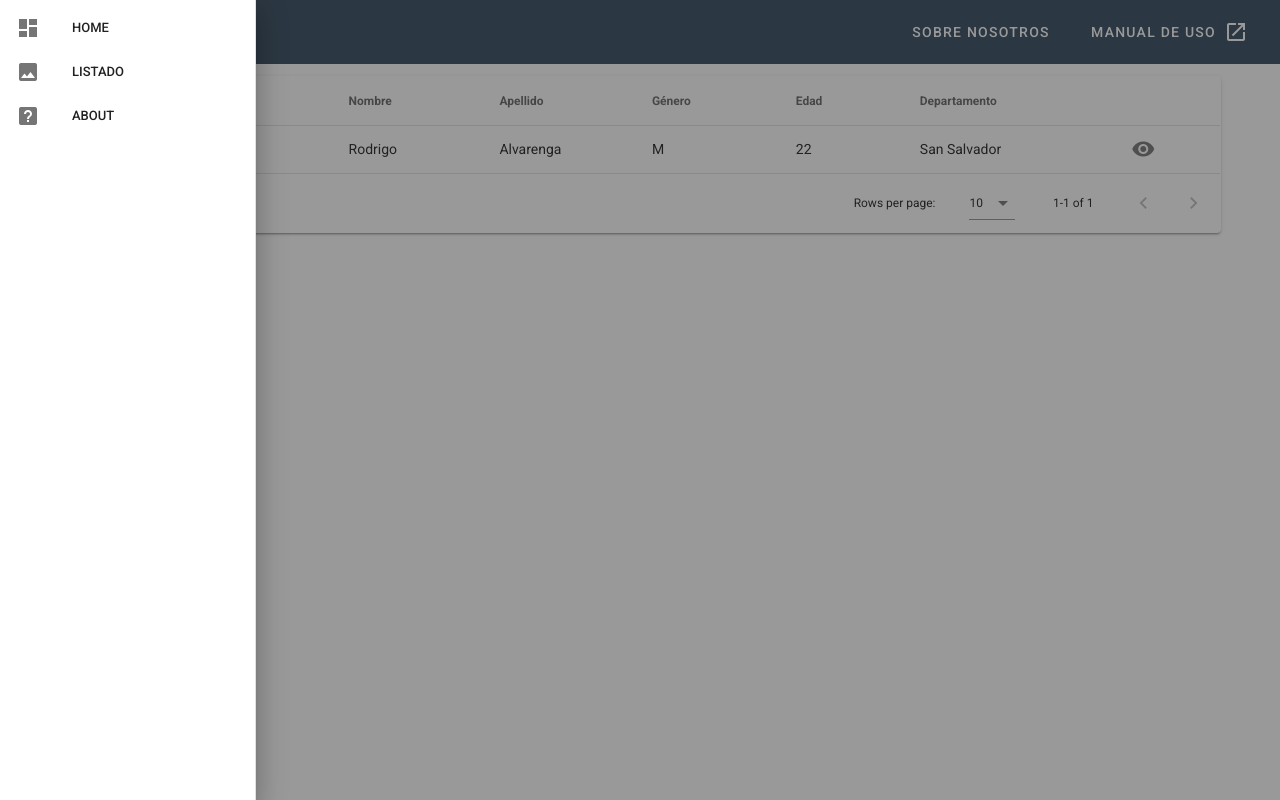
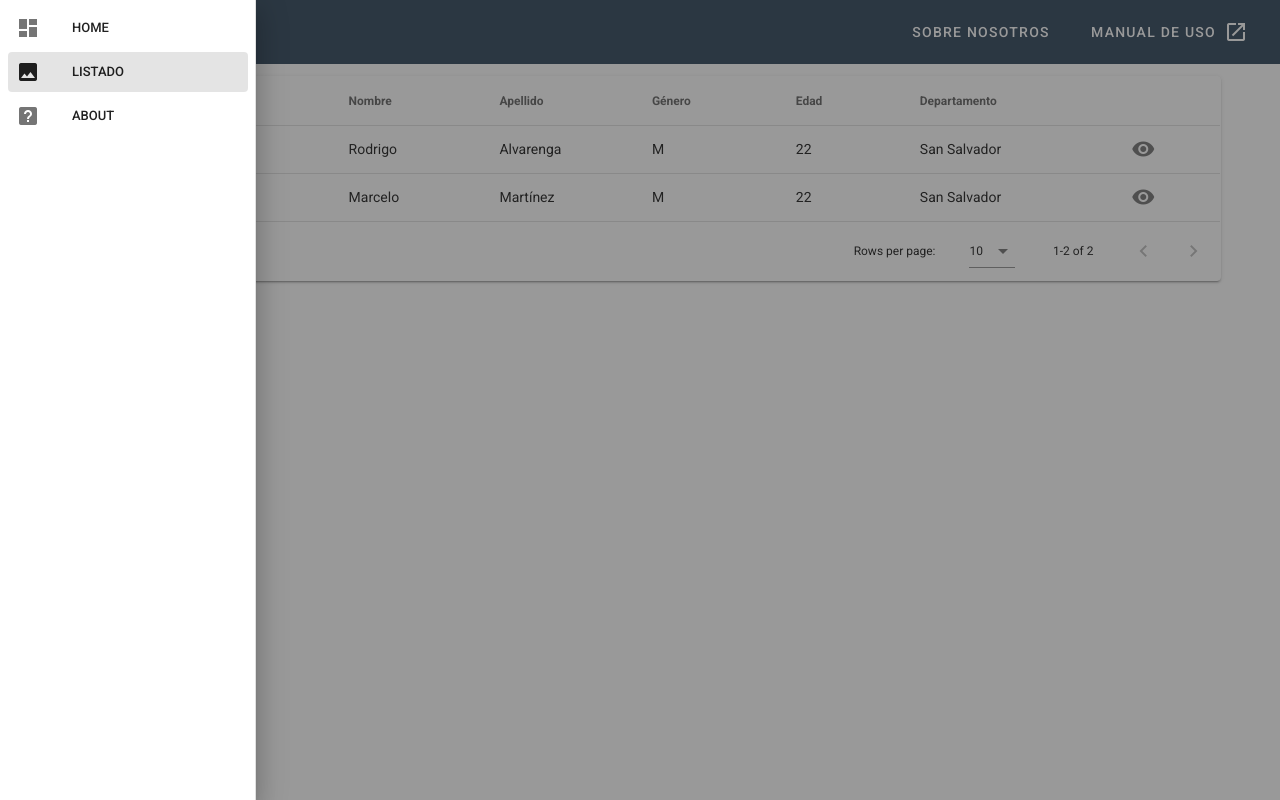
Before and after one commit to DJNGOSolutions/DUI-OCR-Panel, a Vue app: page /list in a window 1280 px wide. Both pictures are taken after a click on the button 28 px from the left and 32 px from the top of the page. Built offline with nearby package versions, Linux system fonts and the light colour scheme.

Commit message:
Drawer buttons now redirect correctly and other minor fixes.

```diff
--- a/src/components/ListTable.vue
+++ b/src/components/ListTable.vue
@@ -44,6 +44,20 @@ export default {
         expirationDate: '25/04/2024',
         address: 'Urb x',
         town: 'Mejicanos',
+        department: 'San Salvador',
+      },
+      {
+        id: 2,
+        dui: '05610209-6',
+        firstName: 'Marcelo Alexander',
+        lastName: 'Martínez Montenegro',
+        gender: 'M',
+        salvadorianBy: 'Nacimiento',
+        birthDate: '26/10/1997',
+        expeditionDate: '03/11/2015',
+        expirationDate: '02/11/2023',
+        address: 'Urb SIIIUUUUUU',
+        town: 'San Salvador',
         department: 'San Salvador',
       },
     ],
--- a/src/components/Navbar.vue
+++ b/src/components/Navbar.vue
@@ -49,8 +49,7 @@
         <v-list-item
           v-for="item in items"
           :key="item.title"
-          link
-          @click="$router.push('/list')"
+          router :to="item.route"
         >
           <v-list-item-icon>
             <v-icon>{{ item.icon }}</v-icon>
@@ -70,9 +69,9 @@ export default {
   data: () => ({
     drawer: false,
     items: [
-      { title: 'Home', icon: 'mdi-view-dashboard' },
-      { title: 'Listado', icon: 'mdi-image' },
-      { title: 'About', icon: 'mdi-help-box' },
+      { title: 'Home', icon: 'mdi-view-dashboard', route: '/' },
+      { title: 'Listado', icon: 'mdi-image', route: '/list' },
+      { title: 'About', icon: 'mdi-help-box', route: '/about' },
     ],
   }),
 };
--- a/src/components/Stepper.vue
+++ b/src/components/Stepper.vue
@@ -1,5 +1,6 @@
 <template>
   <v-container>
+    <div class = "stepper">
       <ul class="steps">
         <li @click="selectStep(1)" :class="step1 ? 'active-step':'unactive-step'">Consideraciones</li>
         <li @click="selectStep(2)" :class="step2 ? 'active-step':'unactive-step'">Carga la imagen</li>
@@ -76,6 +77,7 @@
         <button @click="clickPrevious" :class="step1 ? 'unactive-button':'active-button'">PREVIOUS</button>
         <button @click="clickNext" :class="step4 ? 'unactive-button':'active-button'">NEXT</button>
       </div>
+    </div>
   </v-container>
 </template>
 
@@ -134,6 +136,8 @@ export default {
 };
 </script>
 
-<style lang="scss" scoped>
-
+<style scoped>
+  button {
+    outline: none;
+  }
 </style>
```
Also changed, not shown: src/assets/css/styles.css (+0 -12 lines). Lines whose indentation alone changed are shown as unchanged.
